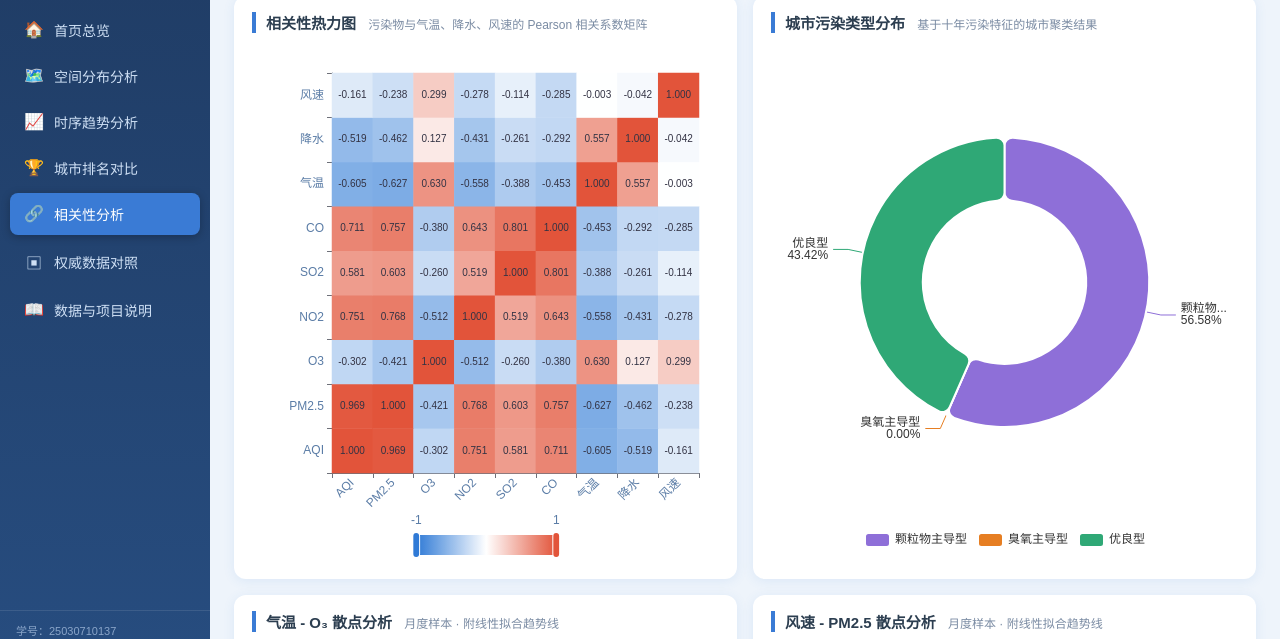
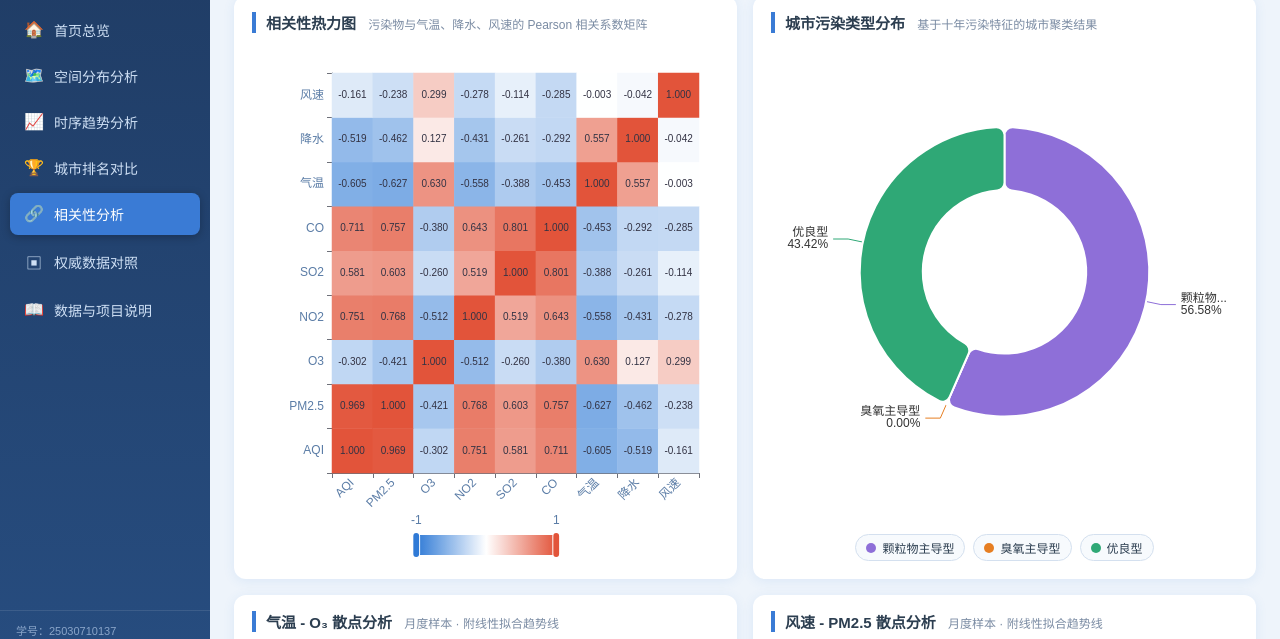
Before and after one commit to Muge85/Lu-Jin-Ge-25030710137, a plain HTML site: page air_quality_web/correlation.html in a window 1280 px wide. Shown: the part 112-751 px from the top of the page. Drawn offline with Linux system fonts and the light colour scheme.

Commit message:
修复城市污染类型分布图例交互：自定义HTML图例置灰扇区，保持统计口径一致

```diff
--- a/air_quality_web/correlation.html
+++ b/air_quality_web/correlation.html
@@ -23,7 +23,10 @@
       </div>
       <div class="card">
         <h3>城市污染类型分布 <span class="sub">基于十年污染特征的城市聚类结果</span></h3>
-        <div id="chartCluster" class="chart" style="height:520px"></div>
+        <div style="position:relative">
+          <div id="chartCluster" class="chart" style="height:520px"></div>
+          <div id="clusterLegend" class="cluster-legend"></div>
+        </div>
       </div>
     </div>
 
@@ -102,32 +105,61 @@
     });
 
     // ---- 聚类饼图 ----
+    // 统计口径：扇区几何与百分比始终以全部城市数为分母，不随筛选重新归一化。
+    // 图例为自定义控件：取消某类型仅将其扇区置灰占位（保留真实占比），不会让 ECharts
+    // 隐藏扇区并把其余类型放大到 100%，从而保证任意筛选状态下图形与数字口径一致。
     var cluCount = { "颗粒物主导型": 0, "臭氧主导型": 0, "优良型": 0 };
     Object.keys(AQI_RANK.cluster).forEach(function (c) { cluCount[AQI_RANK.cluster[c]]++; });
-    // 统计口径：始终以全部城市数为分母。ECharts 的 {d}% 会按"当前可见项"重新归一化，
-    // 图例非全选时优良型会被算成 100%，与全选口径不一致。改用固定分母的自定义格式化，
-    // 使任意图例选中状态下显示的占比都与全选状态一致（如图例仅选优良型仍显示 43.42%）。
     var cluTotal = Object.keys(AQI_RANK.cluster).length;
+    var cluDefs = [
+      { name: "颗粒物主导型", color: "#8e6fd8" },
+      { name: "臭氧主导型", color: "#e67e22" },
+      { name: "优良型", color: "#2fa876" }
+    ];
+    var cluSelected = {};
+    cluDefs.forEach(function (d) { cluSelected[d.name] = true; });
+    var cluGray = "#d9dde3";
     function cluPct(n) { return (100 * n / cluTotal).toFixed(2) + "%"; }
+    function cluData() {
+      return cluDefs.map(function (d) {
+        return {
+          name: d.name, value: cluCount[d.name],
+          itemStyle: { color: cluSelected[d.name] ? d.color : cluGray }
+        };
+      });
+    }
+    function cluRenderLegend() {
+      var box = document.getElementById("clusterLegend");
+      box.innerHTML = cluDefs.map(function (d) {
+        var on = cluSelected[d.name];
+        return '<button type="button" class="clu-lg' + (on ? '' : ' off') + '" data-n="' + d.name + '">' +
+          '<i style="background:' + d.color + '"></i>' + d.name + '</button>';
+      }).join("");
+      Array.prototype.forEach.call(box.querySelectorAll("button[data-n]"), function (btn) {
+        btn.addEventListener("click", function () {
+          var n = btn.getAttribute("data-n");
+          cluSelected[n] = !cluSelected[n];
+          cluRenderLegend();
+          chartClu.setOption({ series: [{ data: cluData() }] });
+        });
+      });
+    }
     chartClu.setOption({
       tooltip: {
         trigger: "item",
-        formatter: function (p) { return p.name + "：" + p.value + " 个城市（" + cluPct(p.value) + "）"; }
+        formatter: function (p) {
+          return p.name + "：" + p.value + " 个城市（" + cluPct(p.value) +
+            (cluSelected[p.name] ? "" : "，未选中") + "）";
+        }
       },
-      legend: { bottom: 10 },
       series: [{
-        type: "pie", radius: ["35%", "62%"], center: ["50%", "46%"],
+        type: "pie", radius: ["35%", "62%"], center: ["50%", "44%"],
         itemStyle: { borderRadius: 8, borderColor: "#fff", borderWidth: 2 },
-        label: {
-          formatter: function (p) { return p.name + "\n" + cluPct(p.value); }
-        },
-        data: [
-          { name: "颗粒物主导型", value: cluCount["颗粒物主导型"], itemStyle: { color: "#8e6fd8" } },
-          { name: "臭氧主导型", value: cluCount["臭氧主导型"], itemStyle: { color: "#e67e22" } },
-          { name: "优良型", value: cluCount["优良型"], itemStyle: { color: "#2fa876" } }
-        ]
+        label: { formatter: function (p) { return p.name + "\n" + cluPct(p.value); } },
+        data: cluData()
       }]
     });
+    cluRenderLegend();
 
     // ---- 散点 + 拟合线 ----
     function scatterOption(points, xName, yName, color) {
--- a/air_quality_web/css/style.css
+++ b/air_quality_web/css/style.css
@@ -219,3 +219,20 @@ body {
   border-radius: 50%; animation: spin 0.8s linear infinite;
 }
 @keyframes spin { to { transform: rotate(360deg); } }
+
+/* 聚类饼图自定义图例：取消筛选仅置灰扇区，不改变统计口径 */
+.cluster-legend {
+  position: absolute; left: 0; right: 0; bottom: 2px;
+  display: flex; justify-content: center; flex-wrap: wrap; gap: 8px; z-index: 3;
+}
+.cluster-legend .clu-lg {
+  display: inline-flex; align-items: center; gap: 6px;
+  padding: 4px 10px; border: 1px solid #d4e0ef; border-radius: 14px;
+  background: #f7fafd; color: var(--text); font-size: 12px;
+  cursor: pointer; user-select: none; transition: opacity .15s, background .15s;
+}
+.cluster-legend .clu-lg:hover { border-color: var(--primary); }
+.cluster-legend .clu-lg.off { opacity: .5; background: #eef1f5; text-decoration: line-through; }
+.cluster-legend .clu-lg i {
+  width: 10px; height: 10px; border-radius: 50%; display: inline-block; flex: none;
+}
```
